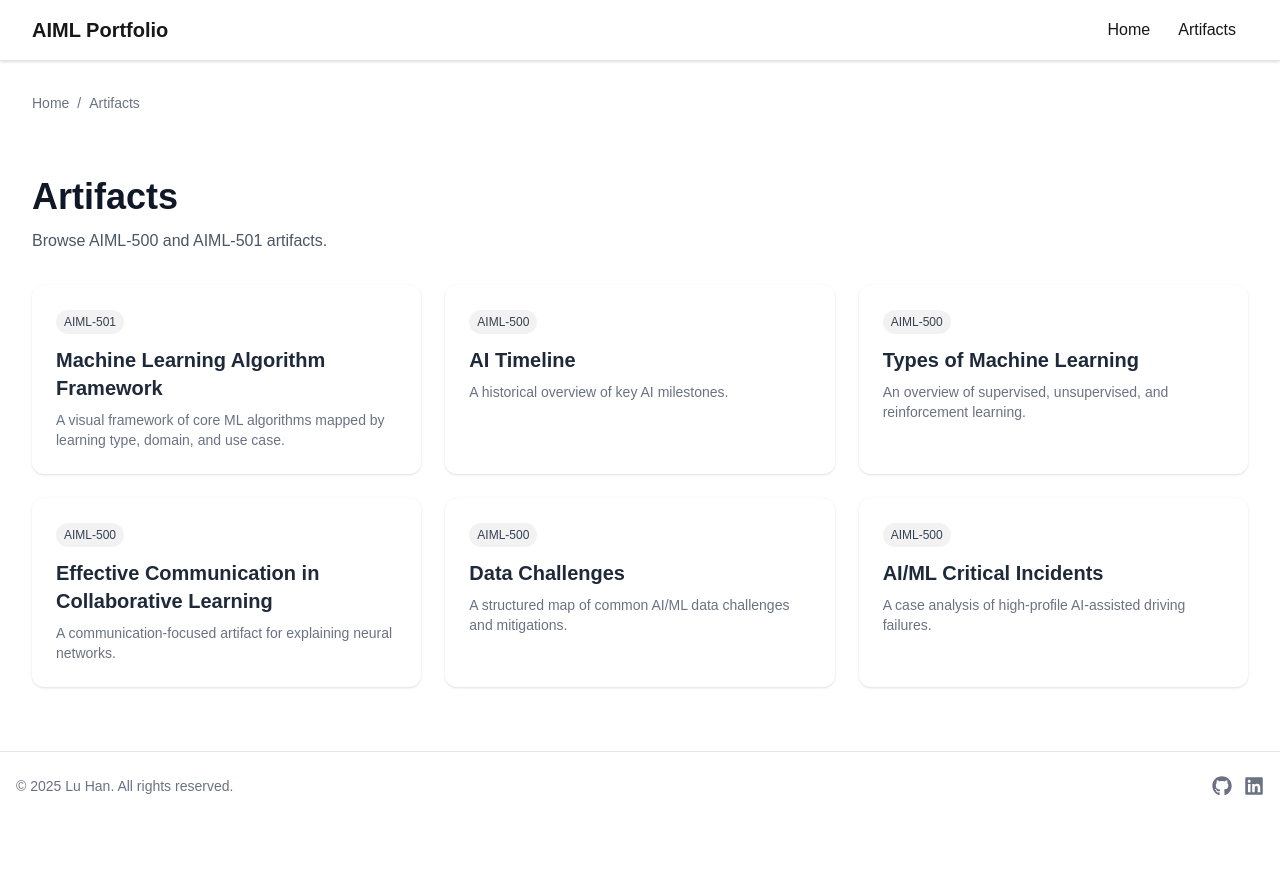
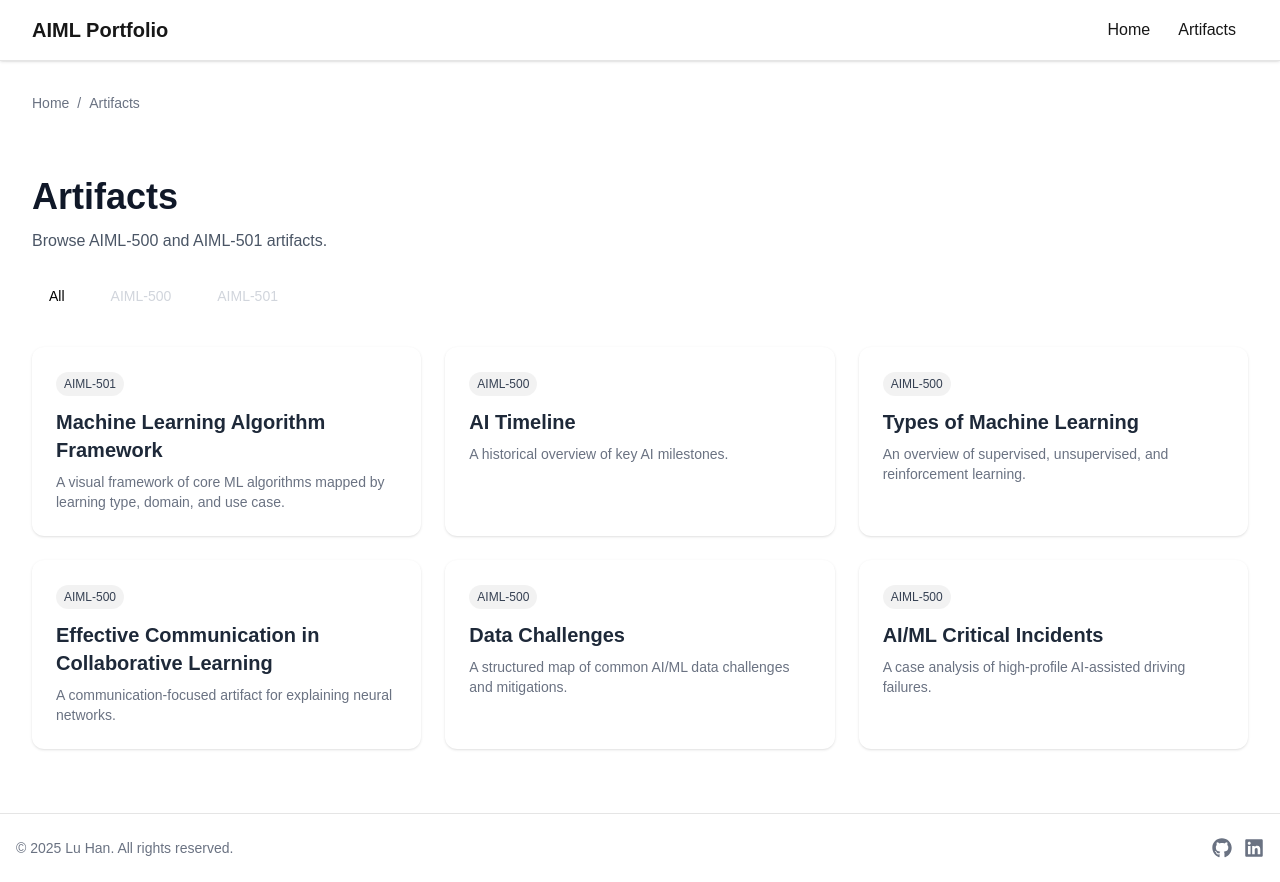
Before and after one commit to GoldenaArcher/AIML-500, a Next.js app: page /artifacts in a window 1280 px wide. Before the commit the page ends 820 px from the top, so only its background shows below. Built offline with nearby package versions, Linux system fonts and the light colour scheme.

Commit message:
feat(artifacts): implement artifact breadcrumb navigation and add floating back link; enhance artifacts layout with new components

```diff
--- a/app/_components/artifact-breadcrumb.tsx
+++ b/app/_components/artifact-breadcrumb.tsx
@@ -1,6 +1,14 @@
+"use client";
+
 import Link from "next/link";
+import { useSearchParams } from "next/navigation";
 
 export default function ArtifactBreadcrumb() {
+  const searchParams = useSearchParams();
+  const from = searchParams.get("from");
+  const artifactsHref =
+    from === "aiml-500" || from === "aiml-501" ? `/artifacts?course=${from}` : "/artifacts";
+
   return (
     <div className="mx-auto max-w-[1280px] px-8 pt-8">
       <nav className="text-sm text-gray-500 dark:text-gray-400">
@@ -8,7 +16,7 @@ export default function ArtifactBreadcrumb() {
           Home
         </Link>
         <span className="mx-2">/</span>
-        <Link href="/artifacts" className="hover:underline">
+        <Link href={artifactsHref} className="hover:underline">
           Artifacts
         </Link>
       </nav>
--- /dev/null
+++ b/app/_components/floating-artifacts-back-link.tsx
@@ -0,0 +1,40 @@
+"use client";
+
+import { useEffect, useState } from "react";
+import { HiArrowUp } from "react-icons/hi";
+
+export default function FloatingArtifactsBackLink() {
+  const [isVisible, setIsVisible] = useState(false);
+
+  useEffect(() => {
+    const onScroll = () => {
+      setIsVisible(window.scrollY > 220);
+    };
+
+    onScroll();
+    window.addEventListener("scroll", onScroll, { passive: true });
+
+    return () => window.removeEventListener("scroll", onScroll);
+  }, []);
+
+  const scrollToTop = () => {
+    window.scrollTo({ top: 0, behavior: "smooth" });
+  };
+
+  return (
+    <div
+      className={`fixed bottom-6 right-[max(1rem,calc((100vw-1280px)/2-4.5rem))] z-40 transition-all duration-200 ${
+        isVisible ? "translate-y-0 opacity-100" : "pointer-events-none translate-y-3 opacity-0"
+      }`}
+    >
+      <button
+        type="button"
+        onClick={scrollToTop}
+        aria-label="Go back to top"
+        className="inline-flex items-center rounded-full border border-white/10 bg-black/75 p-3 text-white shadow-lg backdrop-blur transition duration-200 hover:-translate-y-0.5 hover:border-white/30 hover:bg-black focus:outline-none focus:ring-2 focus:ring-white/30"
+      >
+        <HiArrowUp aria-hidden="true" className="h-4 w-4" />
+      </button>
+    </div>
+  );
+}
--- a/app/aiml-500/artifacts/layout.tsx
+++ b/app/aiml-500/artifacts/layout.tsx
@@ -1,4 +1,6 @@
+import { Suspense } from "react";
 import ArtifactBreadcrumb from "@/app/_components/artifact-breadcrumb";
+import FloatingArtifactsBackLink from "@/app/_components/floating-artifacts-back-link";
 
 export default function AIML500ArtifactsLayout({
   children,
@@ -7,7 +9,12 @@ export default function AIML500ArtifactsLayout({
 }) {
   return (
     <>
-      <ArtifactBreadcrumb />
+      <Suspense fallback={null}>
+        <ArtifactBreadcrumb />
+      </Suspense>
+      <Suspense fallback={null}>
+        <FloatingArtifactsBackLink />
+      </Suspense>
       {children}
     </>
   );
--- /dev/null
+++ b/app/artifacts/_components/artifacts-hub-client.tsx
@@ -0,0 +1,95 @@
+"use client";
+
+import Link from "next/link";
+import { useMemo } from "react";
+import { usePathname, useRouter, useSearchParams } from "next/navigation";
+import { CourseId } from "@/app/_data/portfolio-types";
+
+type ArtifactCard = {
+  slug: string;
+  title: string;
+  description: string;
+  href: string;
+  courseId: CourseId;
+  courseLabel: string;
+};
+
+type ArtifactsHubClientProps = {
+  artifacts: ArtifactCard[];
+};
+
+const filterOptions: Array<{ label: string; value: "all" | CourseId }> = [
+  { label: "All", value: "all" },
+  { label: "AIML-500", value: "aiml-500" },
+  { label: "AIML-501", value: "aiml-501" },
+];
+
+export default function ArtifactsHubClient({ artifacts }: ArtifactsHubClientProps) {
+  const router = useRouter();
+  const pathname = usePathname();
+  const searchParams = useSearchParams();
+  const selectedCourse = searchParams.get("course");
+  const activeFilter =
+    selectedCourse === "aiml-500" || selectedCourse === "aiml-501" ? selectedCourse : "all";
+
+  const visibleArtifacts = useMemo(
+    () =>
+      artifacts.filter((artifact) => activeFilter === "all" || artifact.courseId === activeFilter),
+    [activeFilter, artifacts]
+  );
+
+  const updateFilter = (value: "all" | CourseId) => {
+    const params = new URLSearchParams(searchParams.toString());
+
+    if (value === "all") {
+      params.delete("course");
+    } else {
+      params.set("course", value);
+    }
+
+    const query = params.toString();
+    router.replace(query ? `${pathname}?${query}` : pathname, { scroll: false });
+  };
+
+  return (
+    <>
+      <div className="mt-6 flex flex-wrap gap-3">
+        {filterOptions.map((option) => {
+          const isActive = activeFilter === option.value;
+
+          return (
+            <button
+              key={option.value}
+              type="button"
+              onClick={() => updateFilter(option.value)}
+              className={`rounded-full border px-4 py-2 text-sm transition ${
+                isActive
+                  ? "border-white/20 bg-white text-black"
+                  : "border-white/10 bg-white/5 text-gray-300 hover:bg-white/10"
+              }`}
+            >
+              {option.label}
+            </button>
+          );
+        })}
+      </div>
+
+      <ul className="mt-8 grid grid-cols-1 gap-6 md:grid-cols-2 xl:grid-cols-3">
+        {visibleArtifacts.map(({ slug, title, description, href, courseLabel }) => (
+          <li key={`${courseLabel}-${slug}`}>
+            <Link
+              href={href}
+              className="block h-full rounded-xl bg-white p-6 shadow transition duration-200 hover:bg-neutral-100 hover:shadow-lg dark:bg-neutral-800 dark:hover:bg-neutral-700"
+            >
+              <span className="inline-block rounded-full bg-black/5 px-2 py-1 text-xs font-medium text-gray-700 dark:bg-white/10 dark:text-gray-300">
+                {courseLabel}
+              </span>
+              <h2 className="mt-3 text-xl font-semibold text-gray-800 dark:text-white">{title}</h2>
+              <p className="mt-2 text-sm text-gray-500 dark:text-gray-400">{description}</p>
+            </Link>
+          </li>
+        ))}
+      </ul>
+    </>
+  );
+}
--- a/app/artifacts/layout.tsx
+++ b/app/artifacts/layout.tsx
@@ -1,4 +1,6 @@
+import { Suspense } from "react";
 import ArtifactBreadcrumb from "@/app/_components/artifact-breadcrumb";
+import FloatingArtifactsBackLink from "@/app/_components/floating-artifacts-back-link";
 
 export default function ArtifactsLayout({
   children,
@@ -7,7 +9,12 @@ export default function ArtifactsLayout({
 }) {
   return (
     <>
-      <ArtifactBreadcrumb />
+      <Suspense fallback={null}>
+        <ArtifactBreadcrumb />
+      </Suspense>
+      <Suspense fallback={null}>
+        <FloatingArtifactsBackLink />
+      </Suspense>
       {children}
     </>
   );
--- a/app/artifacts/page.tsx
+++ b/app/artifacts/page.tsx
@@ -1,7 +1,7 @@
-import Link from "next/link";
 import { aiml500Artifacts } from "@/app/_data/aiml-500-artifacts";
 import { aiml501Artifacts } from "@/app/_data/aiml-501-artifacts";
 import { courseConfigs } from "@/app/_data/course-config";
+import ArtifactsHubClient from "./_components/artifacts-hub-client";
 
 export default function ArtifactsHubPage() {
   const artifacts = [...aiml501Artifacts, ...aiml500Artifacts].map((artifact) => {
@@ -19,23 +19,7 @@ export default function ArtifactsHubPage() {
       <p className="mt-3 text-gray-600 dark:text-gray-300">
         Browse AIML-500 and AIML-501 artifacts.
       </p>
-
-      <ul className="mt-8 grid grid-cols-1 md:grid-cols-2 xl:grid-cols-3 gap-6">
-        {artifacts.map(({ slug, title, description, href, courseLabel }) => (
-          <li key={`${courseLabel}-${slug}`}>
-            <Link
-              href={href}
-              className="block h-full p-6 bg-white dark:bg-neutral-800 rounded-xl shadow hover:shadow-lg transition duration-200 hover:bg-neutral-100 dark:hover:bg-neutral-700"
-            >
-              <span className="inline-block rounded-full text-xs font-medium px-2 py-1 bg-black/5 dark:bg-white/10 text-gray-700 dark:text-gray-300">
-                {courseLabel}
-              </span>
-              <h2 className="mt-3 text-xl font-semibold text-gray-800 dark:text-white">{title}</h2>
-              <p className="mt-2 text-sm text-gray-500 dark:text-gray-400">{description}</p>
-            </Link>
-          </li>
-        ))}
-      </ul>
+      <ArtifactsHubClient artifacts={artifacts} />
     </main>
   );
 }
--- a/reflection/aiml-501/assignment-1-machine-learning-algorithm-framework.md
+++ b/reflection/aiml-501/assignment-1-machine-learning-algorithm-framework.md
@@ -1,7 +1,7 @@
 # AIML-501 Assignment 1: Machine Learning Algorithm Framework
 
-I put this together for classmates and other beginners who just need a simple way to compare common machine learning algorithms. I tried to keep it easy to scan, so I used a visual layout and a matrix instead of long explanations. Adding real examples helped make the differences feel more practical.
+I put this together for classmates and other beginners who need a simple way to compare common machine learning algorithms. When the information is dense but still manageable, I think a tabular format is one of the clearest ways to compare differences, so I used a matrix as the core of this artifact instead of relying on long paragraphs. Adding example use cases also helped make the differences more practical.
 
-What stood out to me while doing this assignment was how much easier it is to understand these algorithms when they are all in one place. Looking at them side by side helped me sort out where each one fits, especially across tabular data, computer vision, NLP, and generative AI. It also made me pay more attention to how I explain technical ideas, not just whether the information is correct.
+This assignment also fits well with how I usually like to organize technical information. Since the requirement was to present 8 to 10 algorithms and explain their types, application domains, use cases, and brief descriptions, a tabular format felt much cleaner than listing them one by one. It made the comparisons easier to read and helped me maintain a consistent structure across all the algorithms. In some previous artifacts, I tried a tree-style layout, but that format did not work as well for this kind of side-by-side comparison. Unless the tree is interactive and can expand with more detail, the fixed space limits how much information can be shown clearly.
 
-Most of my revisions were around clarity. I cleaned up the references, added source tags for each algorithm, and separated actual sources from the tools I used to build the page. I have not received instructor feedback yet, so the changes so far mostly came from reviewing the artifact myself and fixing parts that felt vague.
+Most of my revisions were around clarity. I cleaned up the references, added source tags for each algorithm, and separated actual sources from the tools I used to build the page. I also reworded a few areas that felt too broad so the final version matched more closely with how I wanted the comparison to read.
```
